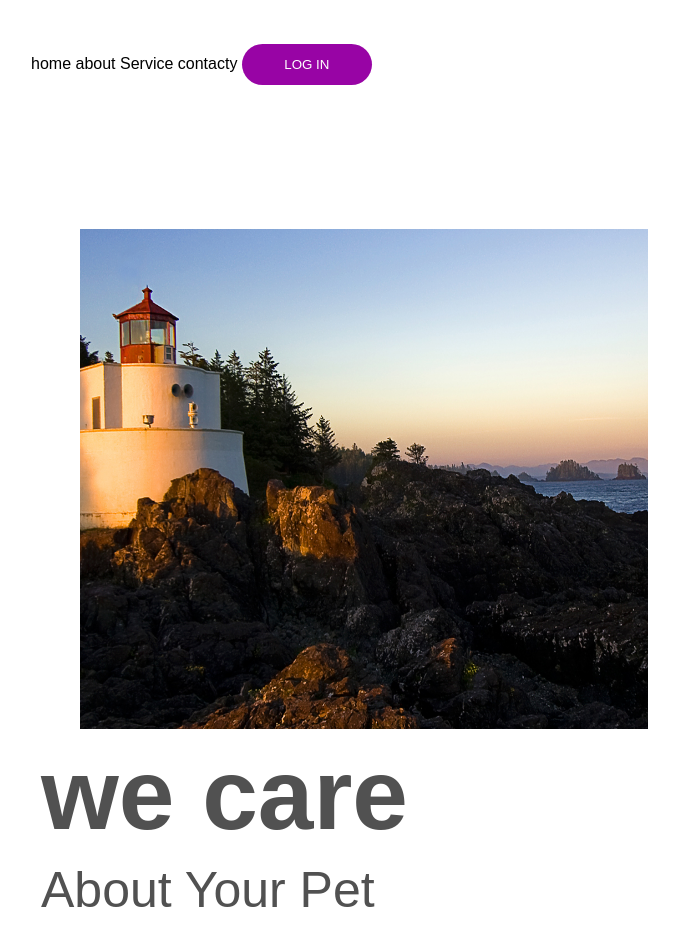
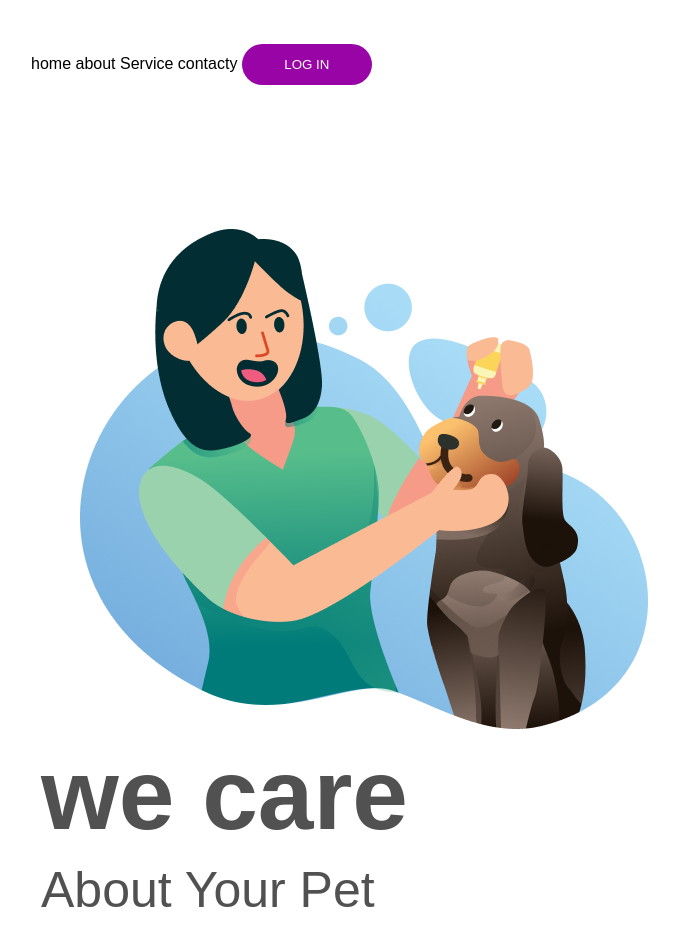
Before and after one commit to Daniel-Castro-1/projeto-1, a plain HTML site: page pt-index.html in a window 1280 px wide. Shown: the top 929 px of the page, without its empty margins (45-724 px from the left). Drawn offline with Linux system fonts and the light colour scheme.

Commit message:
coloquei aimagem certa

```diff
--- a/pt-index.html
+++ b/pt-index.html
@@ -19,7 +19,7 @@
 
 </header>
 <main>
-<img class="logo-image" src="./Lighthouse.jpg" alt="we-care-logo">
+<img class="logo-image" src="./Illustration 2.png" alt="we-care-logo">
 
 <div>
 <h1>we care</h1>
```
Also changed, not shown: Illustration 2.png (added), Lighthouse.jpg (deleted).
